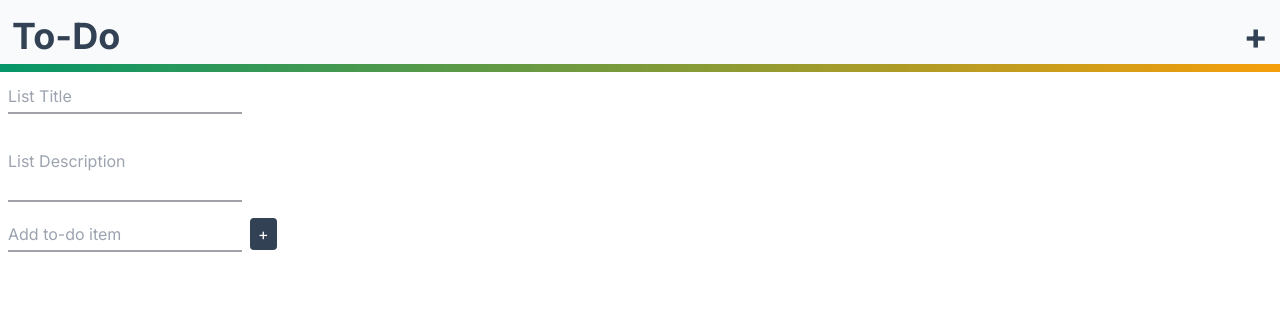
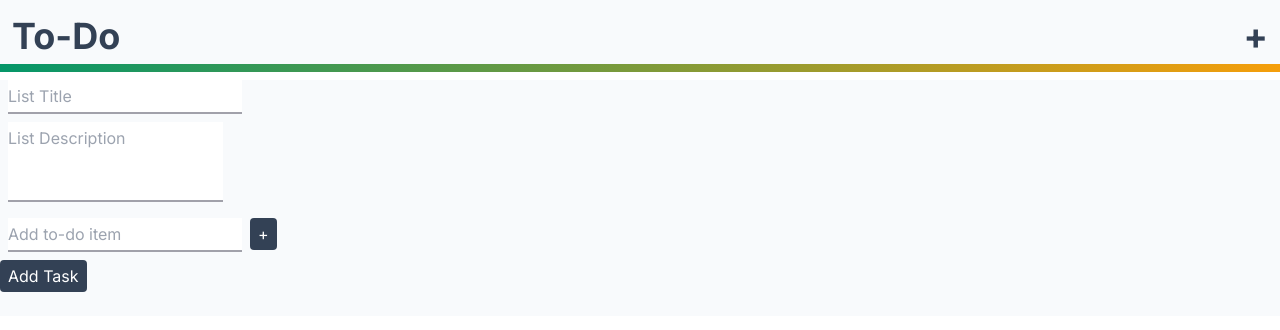
Before and after one commit to skkra0/peat, a Next.js app: page / in a window 1280 px wide. Shown: the top 330 px of the page. Built offline with nearby package versions, Linux system fonts and the light colour scheme.

Commit message:
styling of todos

```diff
--- a/app/page.tsx
+++ b/app/page.tsx
@@ -1,15 +1,33 @@
 "use client"
-import { stringify } from 'querystring';
 import React, {FormEvent, useState} from 'react';
-
+interface Task {
+    title: string;
+    description: string;
+}
 const page = () => {
     const [title, setTitle] = useState('');
     const [description, setDescription] = useState('');
-    const [tasks, setTasks] = useState<string[]>([]);
+    const [tasks, setTasks] = useState<Task[]>([]);
+
     const submitHandler = (e: FormEvent) => {
         e.preventDefault();
-        //console.log(title);
+        setTasks([...tasks, {title, description}])
+        setTitle("");
+        setDescription("");
+        console.log(tasks)
     }
+
+    let renderTasks : JSX.Element[] = [<h2 className="text-xl">No Tasks</h2>];
+
+    renderTasks = tasks.map((task, index) => {
+        return (
+            <div key={index} className="bg-orange-300 w-full aspect-square text-slate-700 rounded-lg p-3 inline-block">
+                <h5 className = "font-semibold text-xl">{task.title}</h5>
+                <h6 className="break-words">{task.description}</h6>
+            </div>
+        );
+    });
+
     return (
         <>
         <div className="pt-4 pb-3 pl-3 pr-3 h-16 bg-slate-50 text-slate-700 text-4xl font-bold">
@@ -17,7 +35,7 @@ const page = () => {
             <button className="btn inline-block float-right">+</button>
         </div>
         <div className="bg-gradient-to-r from-emerald-600 to-amber-500 h-2"></div>
-        <div className="main text-black">
+        <div className="main text-black bg-slate-50" >
             <form onSubmit={submitHandler}>
                 <input
                     type="text"
@@ -30,9 +48,8 @@ const page = () => {
                         }
                     }
                 />
-                <input
-                    type="text"
-                    className="border-b-2 border-zinc-400 py-1 m-2 h-20 block"
+                <textarea
+                    className="border-b-2 border-zinc-400 py-1 m-2 h-20 block break-words resize-none"
                     placeholder="List Description"
                     value={description}
                     onChange={
@@ -42,14 +59,24 @@ const page = () => {
                     }
                 />
                 <div>
-                <input
-                    className="border-zinc-400 border-b-2 py-1 m-2"
-                    placeholder="Add to-do item"/>
+                <div>
+                        <input
+                        className="border-zinc-400 border-b-2 py-1 m-2"
+                        placeholder="Add to-do item"/>
+                    <button
+                        type="button"
+                        className="bg-slate-700 text-white rounded py-1 px-2"
+                    >+</button>
+                </div>
                 <button
                     className="bg-slate-700 text-white rounded py-1 px-2"
-                >+</button>
+                >Add Task
+                </button>
                 </div>
             </form>
+            <div className="m-6 grid grid-cols-4 gap-6">
+                {renderTasks}
+            </div>
         </div>
         </>
     )
```
